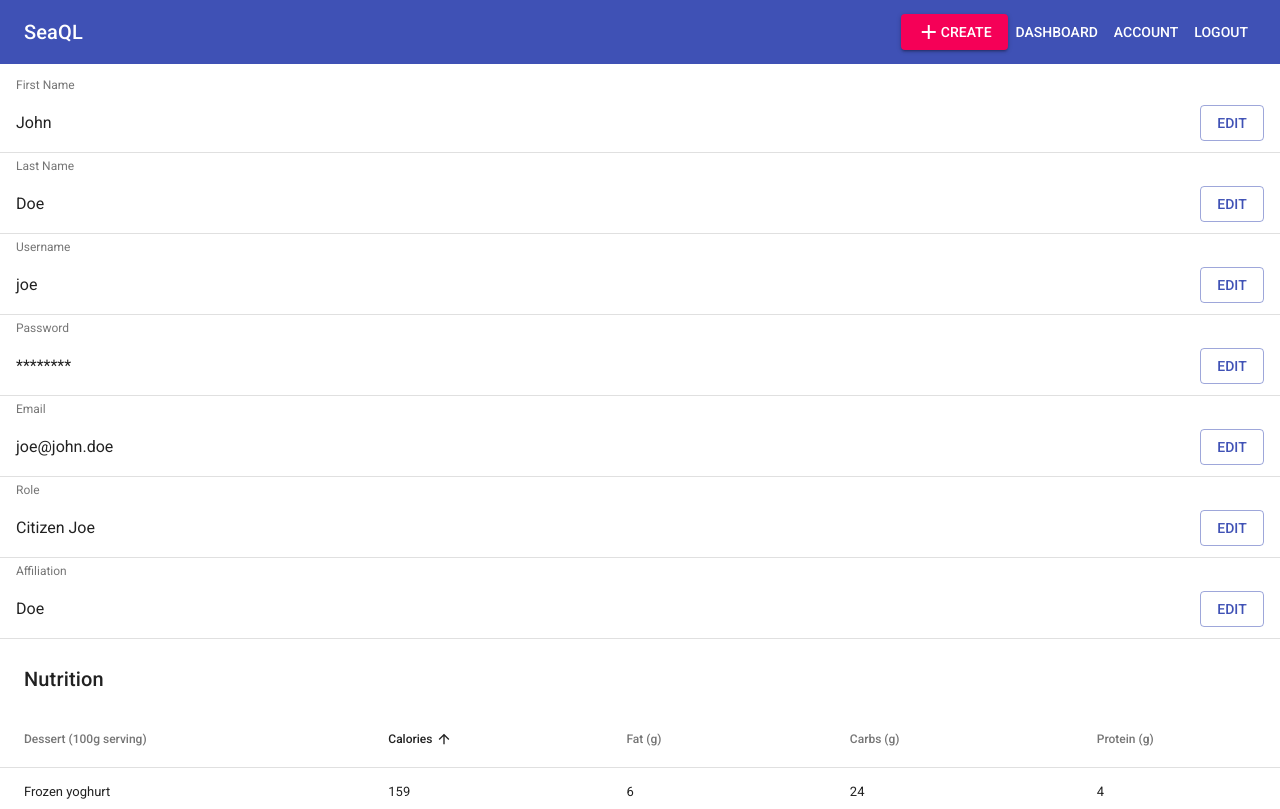
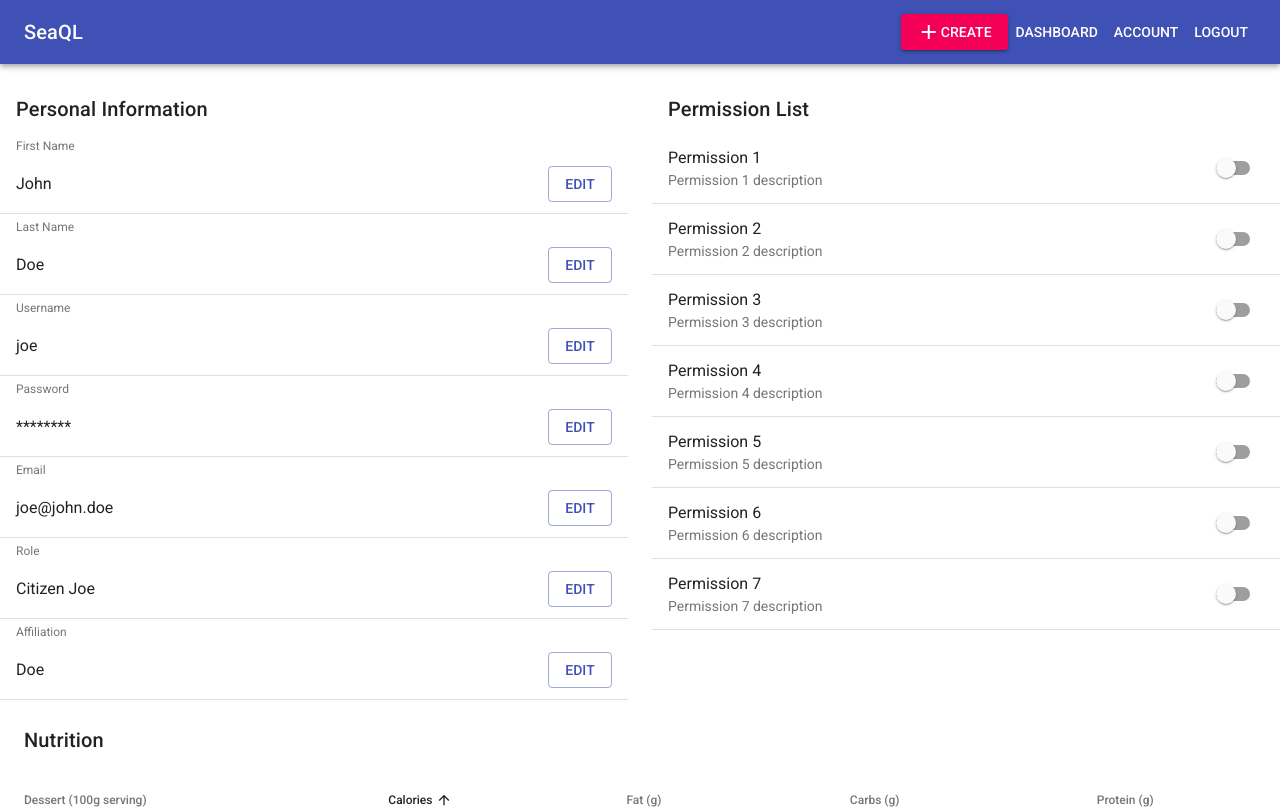
Before and after one commit to csc-366/front, a React (Create React App) app: page /account in a window 1280 px wide. Shown: the top 809 px of the page. Built offline with nearby package versions, Linux system fonts and the light colour scheme; a web font is replaced by a local one.

Commit message:
Added permissions column

```diff
--- a/src/components/account/Account.js
+++ b/src/components/account/Account.js
@@ -8,11 +8,13 @@ import Divider from "@material-ui/core/Divider";
 import Typography from "@material-ui/core/Typography";
 import EditInfoButton from "./EditInfoButton";
 import LogTable from "./LogTable";
+import Grid from "@material-ui/core/Grid";
+import Switch from "@material-ui/core/Switch";
 
 const styles = theme => ({
     root: {
         width: "100%",
-        backgroundColor: theme.palette.background.paper
+        marginTop: theme.spacing.unit * 3
     },
     dividerFullWidth: {
         margin: `5px 0 0 ${theme.spacing.unit * 2}px`
@@ -29,12 +31,17 @@ class Account extends React.Component {
             password: "password",
             email: "joe@john.doe",
             role: "Citizen Joe",
-            affiliation: "Doe"
+            affiliation: "Doe",
+            checked: false
         };
     }
 
     handleChange = type => value => {
         this.setState({[type]: value});
+    };
+
+    handleChangeSwitch = name => event => {
+        this.setState({[name]: event.target.checked});
     };
 
     render() {
@@ -77,9 +84,53 @@ class Account extends React.Component {
             }
         ];
 
+        const permissions = [
+            {
+                key: 1,
+                name: "Permission 1",
+                desc: "Permission 1 description"
+            },
+            {
+                key: 2,
+                name: "Permission 2",
+                desc: "Permission 2 description"
+            },
+            {
+                key: 3,
+                name: "Permission 3",
+                desc: "Permission 3 description"
+            },
+            {
+                key: 4,
+                name: "Permission 4",
+                desc: "Permission 4 description"
+            },
+            {
+                key: 5,
+                name: "Permission 5",
+                desc: "Permission 5 description"
+            },
+            {
+                key: 6,
+                name: "Permission 6",
+                desc: "Permission 6 description"
+            },
+            {
+                key: 7,
+                name: "Permission 7",
+                desc: "Permission 7 description"
+            }
+        ];
+
         return (
             <React.Fragment>
-                <List className={classes.root}>
+                <div className={classes.root}>
+                    <Grid container spacing={24}>
+                        <Grid item xs={6}>
+                            <Typography variant="h6" className={classes.dividerFullWidth}>
+                                Personal Information
+                            </Typography>
+                            <List>
                                 {info.map(entry => (
                                     <React.Fragment key={entry.key}>
                                         <li>
@@ -102,6 +153,31 @@ class Account extends React.Component {
                                     </React.Fragment>
                                 ))}
                             </List>
+                        </Grid>
+                        <Grid item xs={6}>
+                            <Typography variant="h6" className={classes.dividerFullWidth}>
+                                Permission List
+                            </Typography>
+                            <List>
+                                {permissions.map(permission => (
+                                    <React.Fragment key={permission.key}>
+                                        <ListItem>
+                                            <ListItemText
+                                                primary={permission.name}
+                                                secondary={permission.desc}
+                                            />
+                                            <Switch
+                                                checked={this.state.checked}
+                                                onChange={this.handleChangeSwitch("checked")}
+                                            />
+                                        </ListItem>
+                                        <Divider component="li"/>
+                                    </React.Fragment>
+                                ))}
+                            </List>
+                        </Grid>
+                    </Grid>
+                </div>
                 <LogTable/>
             </React.Fragment>
         );
--- a/src/components/account/LogTable.js
+++ b/src/components/account/LogTable.js
@@ -166,7 +166,7 @@ class LogTable extends React.Component {
             rowsPerPage - Math.min(rowsPerPage, data.length - page * rowsPerPage);
 
         return (
-            <React.Fragment className={classes.root}>
+            <React.Fragment>
                 <Toolbar>
                     <div className={classes.title}>
                         <Typography variant="h6" id="tableTitle">
```
Lines whose indentation alone changed are shown as unchanged.
